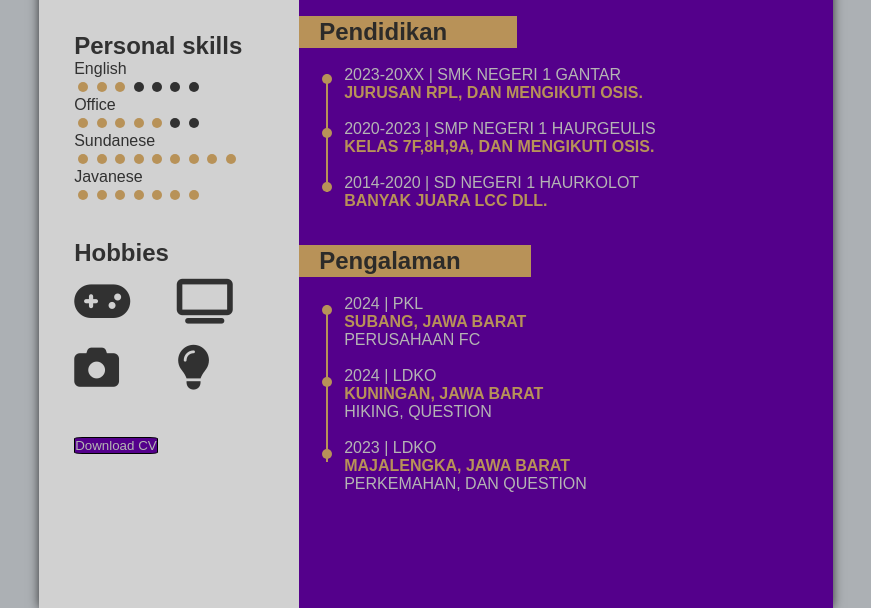
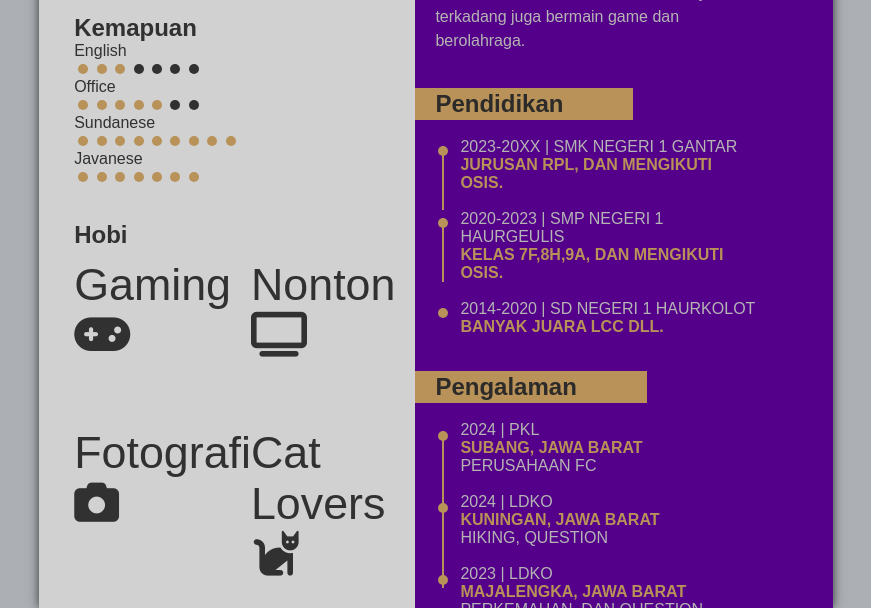
Before and after one commit to Dioof/CV, a plain HTML site: page index.html in a window 1280 px wide. Shown: the part 515-1123 px from the top of the page, without its empty margins (204-1075 px from the left). Drawn offline with Linux system fonts and the light colour scheme.

Commit message:
Add files via upload

```diff
--- a/index.html
+++ b/index.html
@@ -64,7 +64,7 @@
                 </div>
 
                 <div class="personal-box">
-                    <h2>Personal skills</h2>
+                    <h2>Kemapuan</h2>
 
                     <div>
                         <p>English</p>
@@ -149,23 +149,27 @@
                 </div>
 
                 <div class="hobbies-box">
-                    <h2>Hobbies</h2>
+                    <h2>Hobi</h2>
 
                     <div class="logo">
                         <div>
+                          <div class="text">Gaming</div>
                             <i class="fas fa-gamepad"></i>
                         </div>
 
                         <div>
+                          <div class="text">Nonton</div>
                             <i class="fas fa-tv"></i>
                         </div>
 
                         <div>
+                          <div class="text">Fotografi</div>
                             <i class="fas fa-camera"></i>
                         </div>
 
                         <div>
-                            <i class="fas fa-lightbulb"></i>
+                          <div class="text">Cat Lovers</div>
+                            <i class="fas fa-cat"></i>
                         </div>
                         <div>
                             <button><a href="R-CV.zip" class="download">Download CV</a></button>
```
